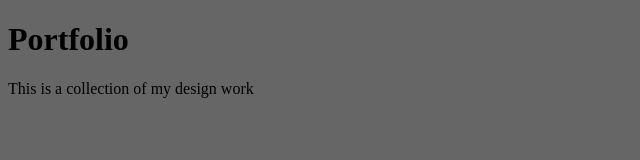
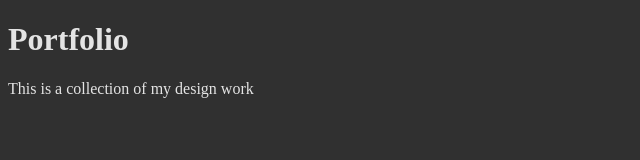
Before and after one commit to alazuk/alazuk.github.io, a plain HTML site: page unit_1/index.html in a window 1280 px wide. Shown: the whole page, without its empty margins (0-640 px from the left). Drawn offline with Linux system fonts and the light colour scheme.

Commit message:
color change again

```diff
--- a/unit_1/css/style.css
+++ b/unit_1/css/style.css
@@ -1,7 +1,7 @@
 body {
-    background-color: #666666;
+    background-color: #303030;
 }
 
 h1, p {
-    color: dadada;
+    color: #e4e4e4;
 }
```
